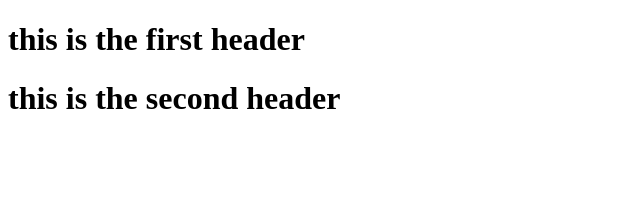
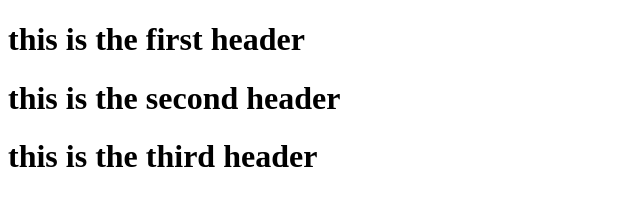
Before and after one commit to Ibrahim127/iti_latest, a plain HTML site: page index.html in a window 1280 px wide. Shown: the whole page, without its empty margins (0-640 px from the left). Drawn offline with Linux system fonts and the light colour scheme.

Commit message:
the third commit

```diff
--- a/index.html
+++ b/index.html
@@ -8,6 +8,7 @@
 <body>
     <h1>this is the first header</h1>
     <h1>this is the second header</h1>
+    <h1>this is the third header</h1>
 
 
 
```
